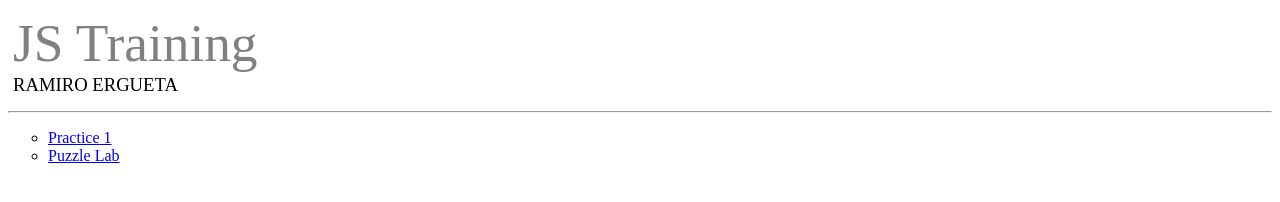
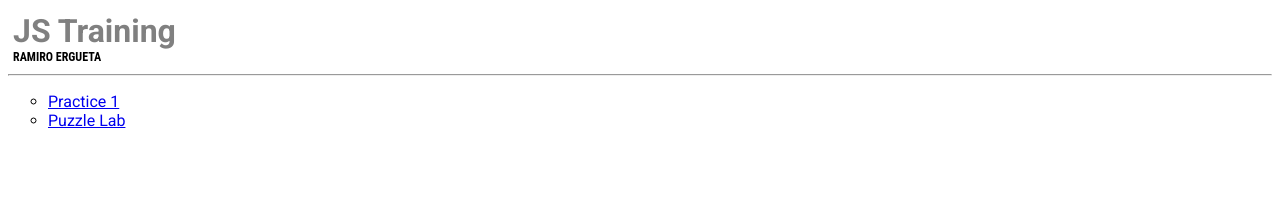
Before and after one commit to ramiroerg/js, a plain HTML site: page index.html in a window 1280 px wide. Drawn offline with Linux system fonts and the light colour scheme.

Commit message:
add some css

```diff
--- a/css/home.css
+++ b/css/home.css
@@ -1,22 +1,23 @@
 H1 {
 	text-align:left;
 	color:gray;
-	font: lighter 40pt "Avenir Next";
+	font-family: 'Roboto', sans-serif;
 	margin-left: 5;margin-top: 12;
 	margin-bottom: 0
 }
 H2 {
 	text-align:left;
 	color:black;
-	font: normal 14pt "Avenir";
+	font-family: 'Roboto Condensed', sans-serif;
 	margin-left: 5;
 	margin-top: 0;
+	font-size: 12;
 }
 
 UL {
 
 	color:Black;
-	font: normal 12pt "Avenir";
+	font-family: 'Roboto', sans-serif;
 }
 
 Header {
--- a/index.html
+++ b/index.html
@@ -1,6 +1,7 @@
 <html>
 </head>
 <script type="text/javascript" src="js/src/main.js"></script>
+<link href='http://fonts.googleapis.com/css?family=Roboto:400,100,100italic,300,300italic,900italic,900,700italic,700,500italic,500,400italic' rel='stylesheet' type='text/css'>
 <link rel=stylesheet type="text/css" href="css/home.css">
 <title>js Training</title>
 </head>
```
Also changed, not shown: puzzle.html (+5 -1 lines).
